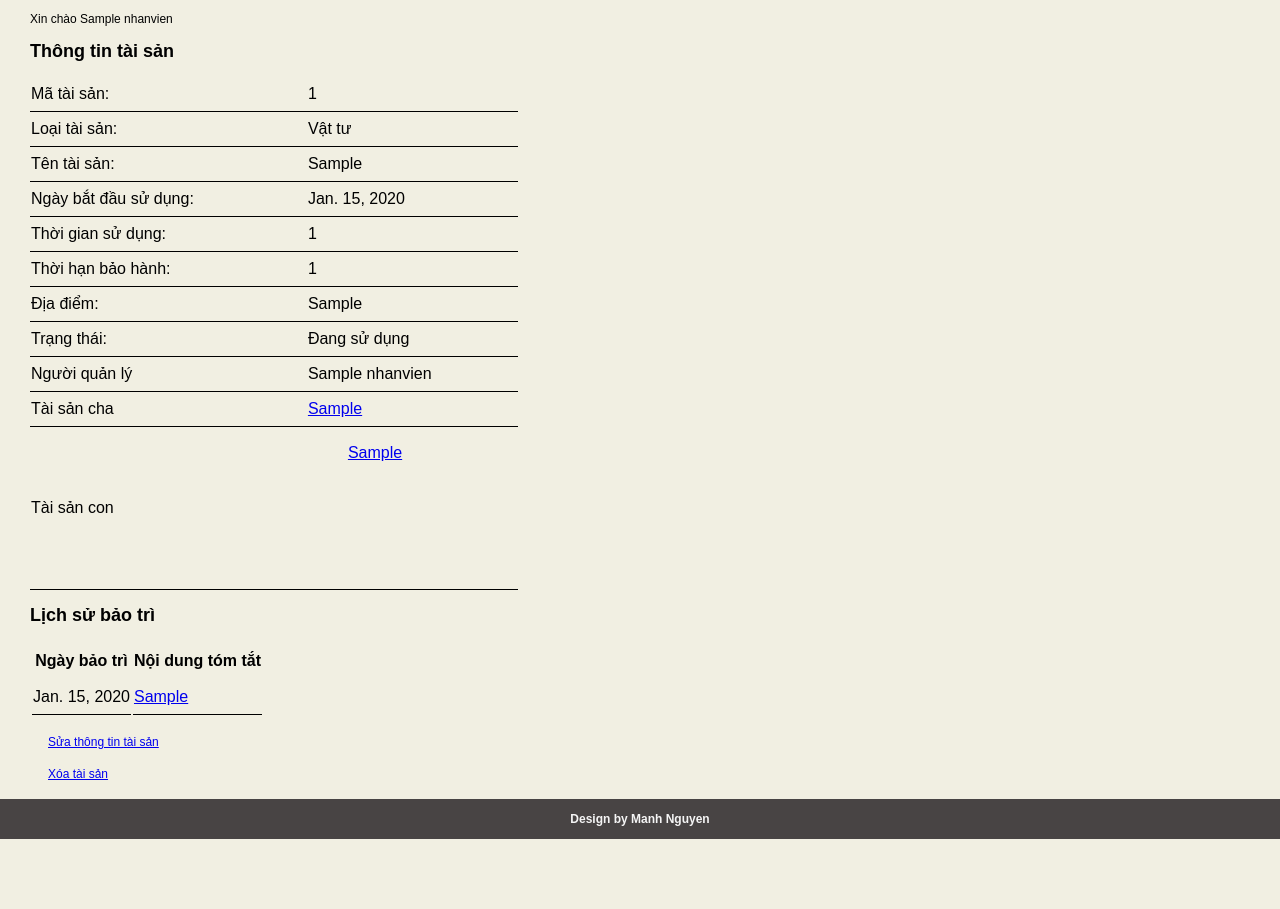
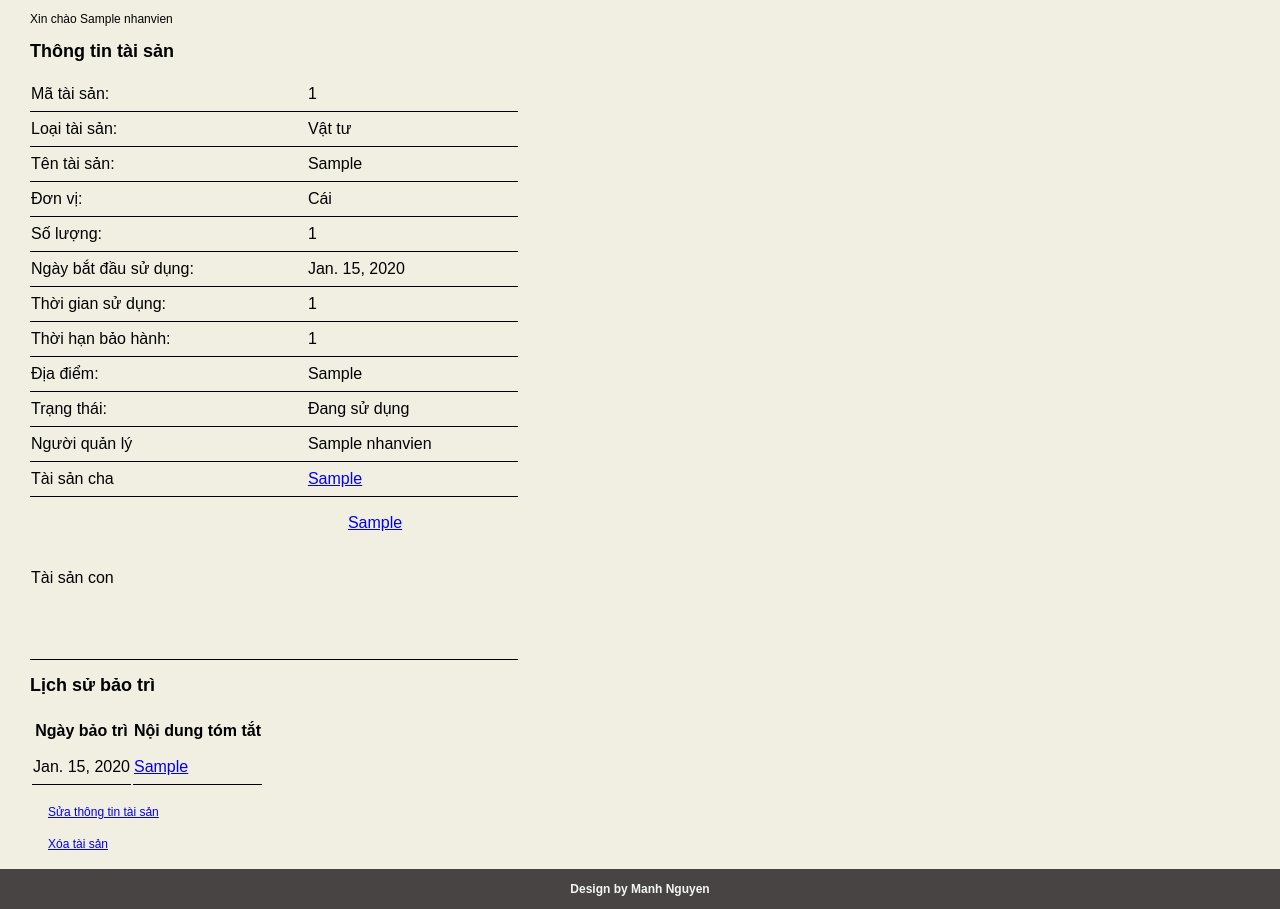
Before and after one commit to manhnd9293/QLTS, a Django app: page /details/1 in a window 1280 px wide. Shown: the part 141-1050 px from the top of the page. Before the commit the page ends 980 px from the top, so only its background shows below. Run offline with Django 3.2, Linux system fonts and the light colour scheme; a user stored in the database is signed in; tables that the repository leaves empty hold one stand-in row (values such as "Sample post").

Commit message:
update details

```diff
--- a/quanlitaisan/models.py
+++ b/quanlitaisan/models.py
@@ -27,7 +27,8 @@ class TaiSan(models.Model):
     ('Ch', 'Chiếc'),
     ('T', 'Tập'),
     ('KG', 'Kilogram'),
-    ('ML', 'ml')
+    ('ML', 'ml'),
+    ('K', 'Khác')
   ]
 
   loai_tai_san       = models.CharField('loại tài sản', max_length = 2, choices = LOAI_TAI_SAN)
--- a/quanlitaisan/templates/quanlitaisan/detail.html
+++ b/quanlitaisan/templates/quanlitaisan/detail.html
@@ -19,6 +19,14 @@
   <tr>
     <td>Tên tài sản:</td>
     <td> {{ obj.ten_tai_san }}</td>
+  </tr>
+  <tr>
+    <td>Đơn vị:</td>
+    <td> {{ obj.get_don_vi_tinh_display}}</td>
+  </tr>
+  <tr>
+    <td>Số lượng:</td>
+    <td> {{ obj.so_luong }}</td>
   </tr>
   <tr>
     <td>Ngày bắt đầu sử dụng:</td>
```
Also changed, not shown: quanlitaisan/migrations/0010_auto_20191127_1111.py (added).
